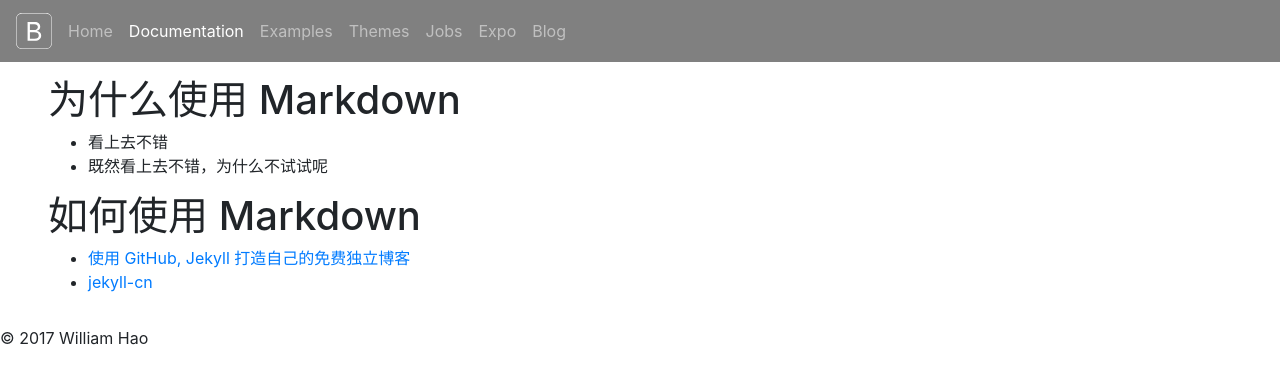
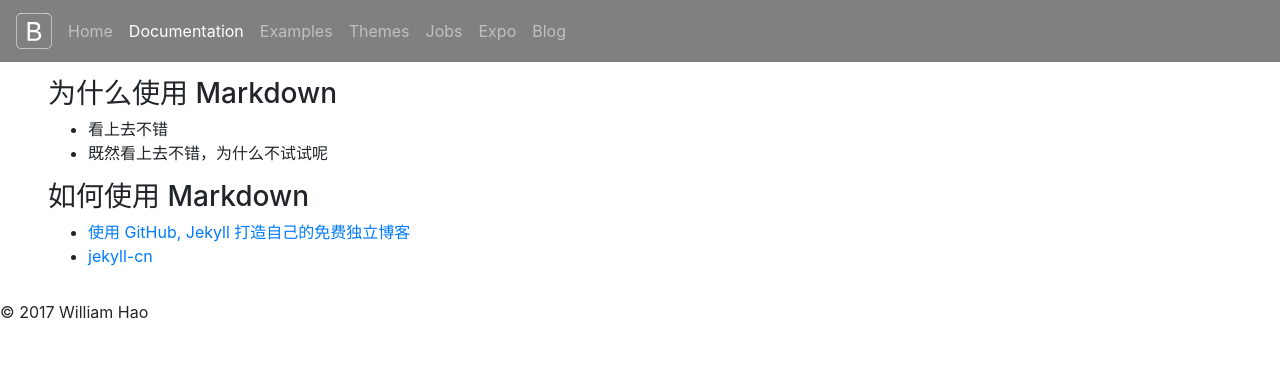
Before and after one commit to haoguanjun/jekyll, a Jekyll site: the page built from _posts/2017-08-14-markdown.md, in a window 1280 px wide. Shown: the top 384 px of the page. Built offline with Jekyll 4.4.1, drawn with Linux system fonts in a browser that asks for light colours.

Commit message:
chang h1 to h3.

```diff
--- a/_posts/2017-08-14-markdown.md
+++ b/_posts/2017-08-14-markdown.md
@@ -5,12 +5,12 @@ category: 工具
 comments: true
 ---
 
-# 为什么使用 Markdown
+### 为什么使用 Markdown
 
 * 看上去不错
 * 既然看上去不错，为什么不试试呢
 
 
-# 如何使用 Markdown
+### 如何使用 Markdown
 * [使用 GitHub, Jekyll 打造自己的免费独立博客](http://blog.csdn.net/on_1y/article/details/19259435)
 * [jekyll-cn](http://jekyllcn.com/)
```
